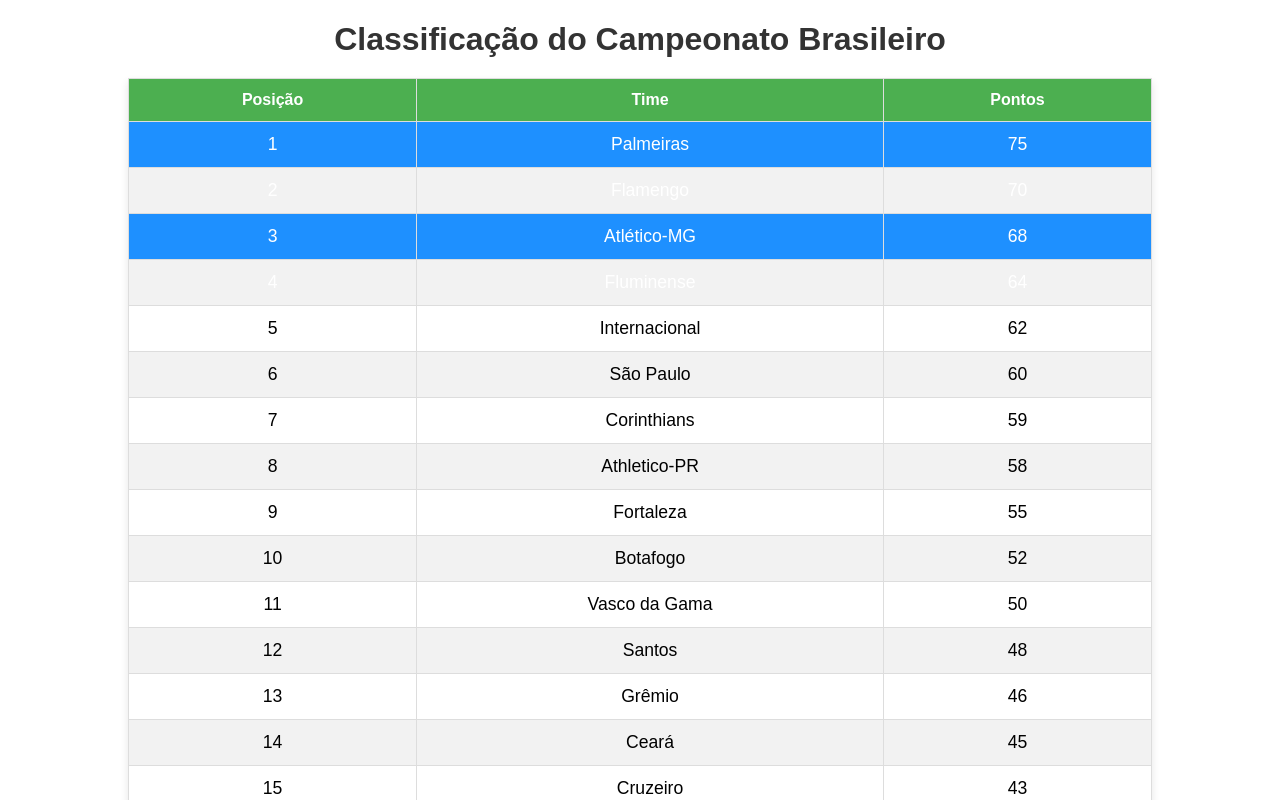
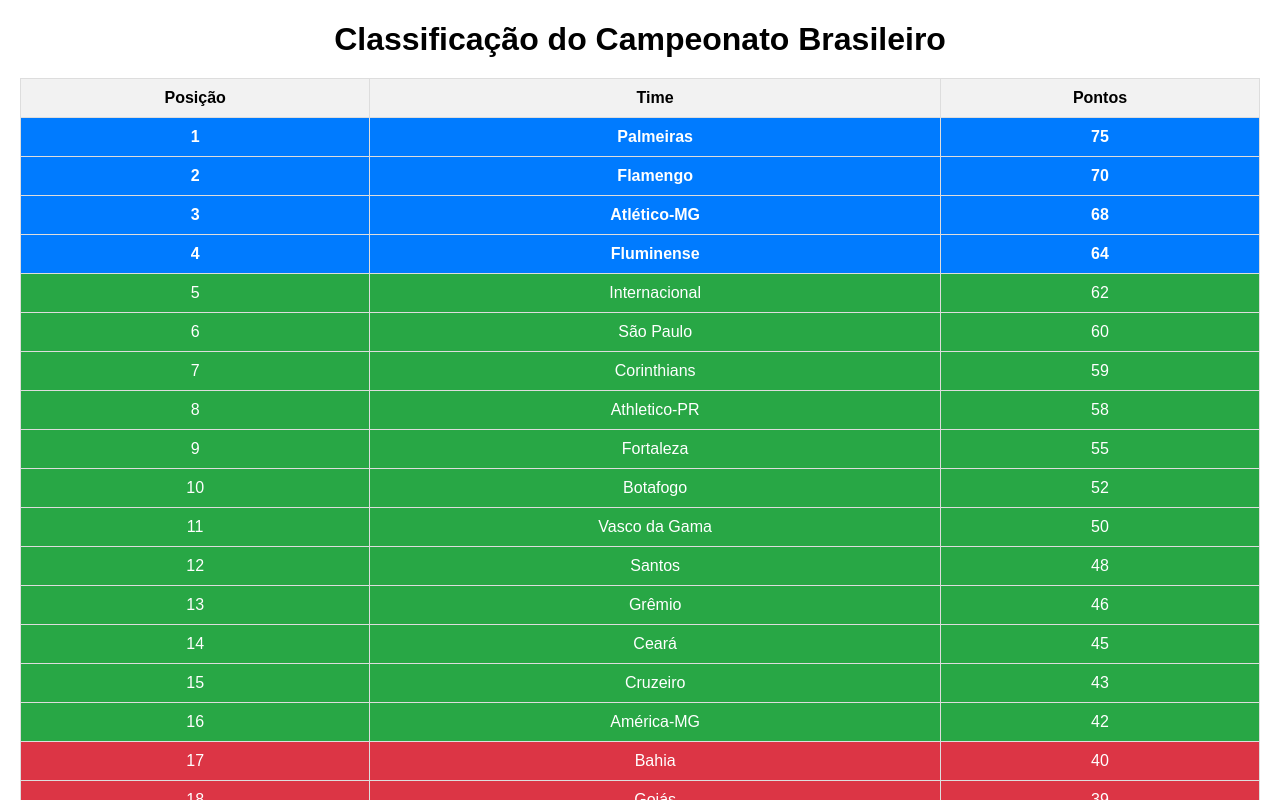
Before and after one commit to w4lterjr/futebol, a React (Vite) app: page / in a window 1280 px wide. Shown: the top 800 px of the page. Built offline with nearby package versions, Linux system fonts and the light colour scheme.

Commit message:
styles_2

```diff
--- a/src/App.jsx
+++ b/src/App.jsx
@@ -38,14 +38,19 @@
         </thead>
         <tbody>
           {classificacao.map((time) => {
-            const isTopFour = time.posicao <= 4;
-            const isBottomFour = time.posicao >= 17;
+            let className = '';
+
+            // Definindo as classes para os times
+            if (time.posicao <= 4) {
+              className = styles.topFour; // Azul para os 4 primeiros
+            } else if (time.posicao >= 17) {
+              className = styles.bottomFour; // Vermelho para os 4 últimos
+            } else {
+              className = styles.middle; // Verde para o meio
+            }
 
             return (
-              <tr
-                key={time.posicao}
-                className={`${isTopFour ? styles.topFour : ''} ${isBottomFour ? styles.bottomFour : ''}`}
-              >
+              <tr key={time.posicao} className={className}>
                 <td>{time.posicao}</td>
                 <td>{time.time}</td>
                 <td>{time.pontos}</td>
--- a/styles/brasileirao.module.css
+++ b/styles/brasileirao.module.css
@@ -1,56 +1,42 @@
 .App {
     font-family: Arial, sans-serif;
-    text-align: center;
-    margin-top: 20px;
+    margin: 20px;
   }
 
   .title {
-    color: #333;
+    text-align: center;
     font-size: 2rem;
     margin-bottom: 20px;
   }
 
   .classificacao {
-    width: 80%;
-    margin: 20px auto;
+    width: 100%;
     border-collapse: collapse;
-    box-shadow: 0 4px 8px rgba(0, 0, 0, 0.1);
   }
 
-  .classificacao th,
-  .classificacao td {
-    padding: 12px 20px;
+  .classificacao th, .classificacao td {
+    padding: 10px;
+    text-align: center;
     border: 1px solid #ddd;
-    text-align: center;
+  }
+
+  .topFour {
+    background-color: #007bff; /* Azul para os 4 primeiros */
+    color: white;
+    font-weight: bold;
+  }
+
+  .bottomFour {
+    background-color: #dc3545; /* Vermelho para os 4 últimos */
+    color: white;
+  }
+
+  .middle {
+    background-color: #28a745; /* Verde para o meio */
+    color: white;
   }
 
   .classificacao th {
-    background-color: #4CAF50;
-    color: white;
+    background-color: #f2f2f2;
+    font-weight: bold;
   }
-
-  .classificacao tr:nth-child(even) {
-    background-color: #f2f2f2;
-  }
-
-  .classificacao tr:hover {
-    background-color: #ddd;
-  }
-
-  .classificacao td {
-    font-size: 1.1rem;
-  }
-
-  /* Estilos para os 4 primeiros times */
-  .topFour {
-    background-color: #1e90ff; /* Azul */
-    color: white;
-    font-size: 0.9rem; /* Fonte menor */
-  }
-
-  /* Estilos para os 4 últimos times */
-  .bottomFour {
-    background-color: #ff6347; /* Vermelho */
-    color: white;
-    font-size: 0.9rem; /* Fonte menor */
-  }
```
